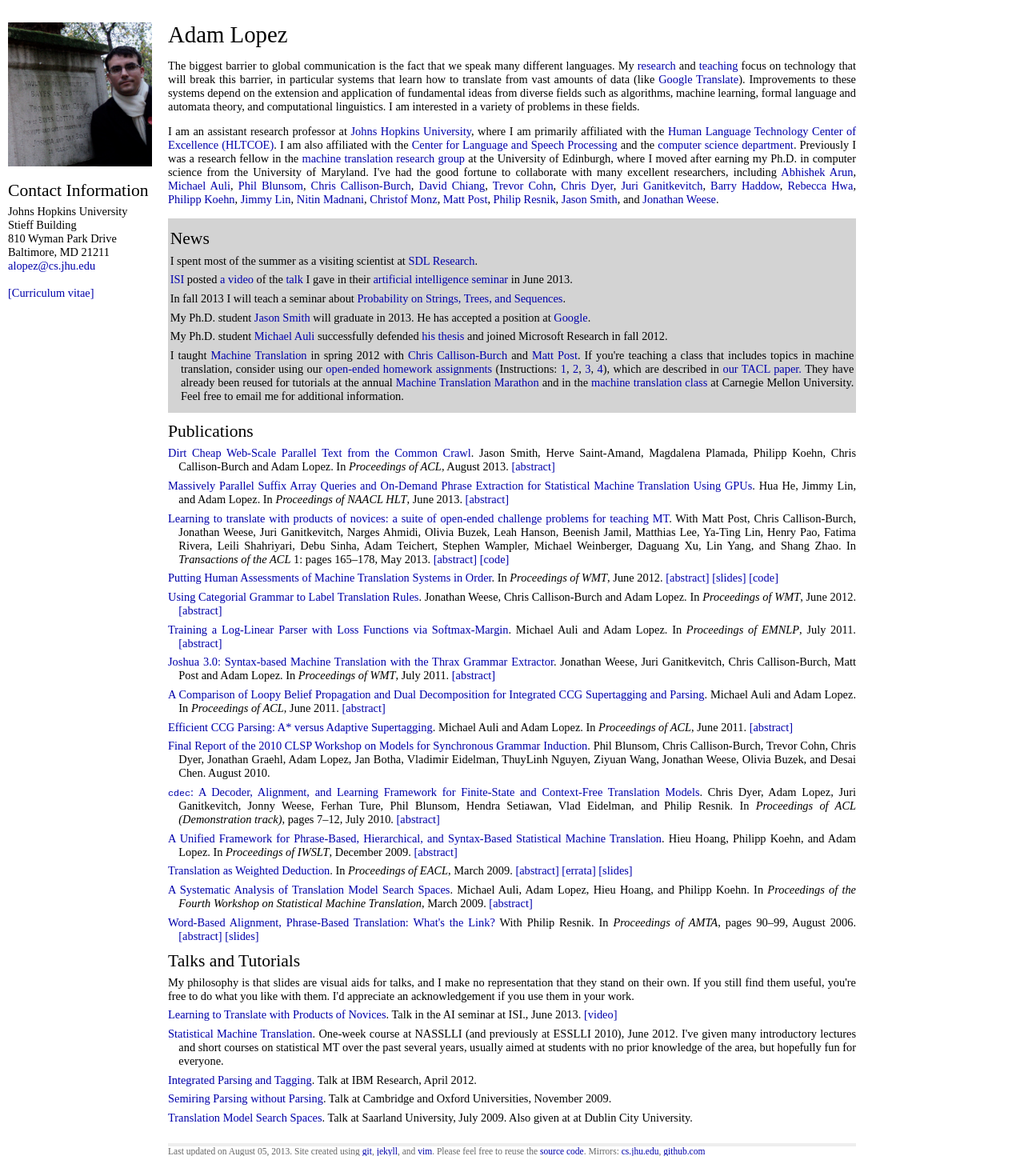
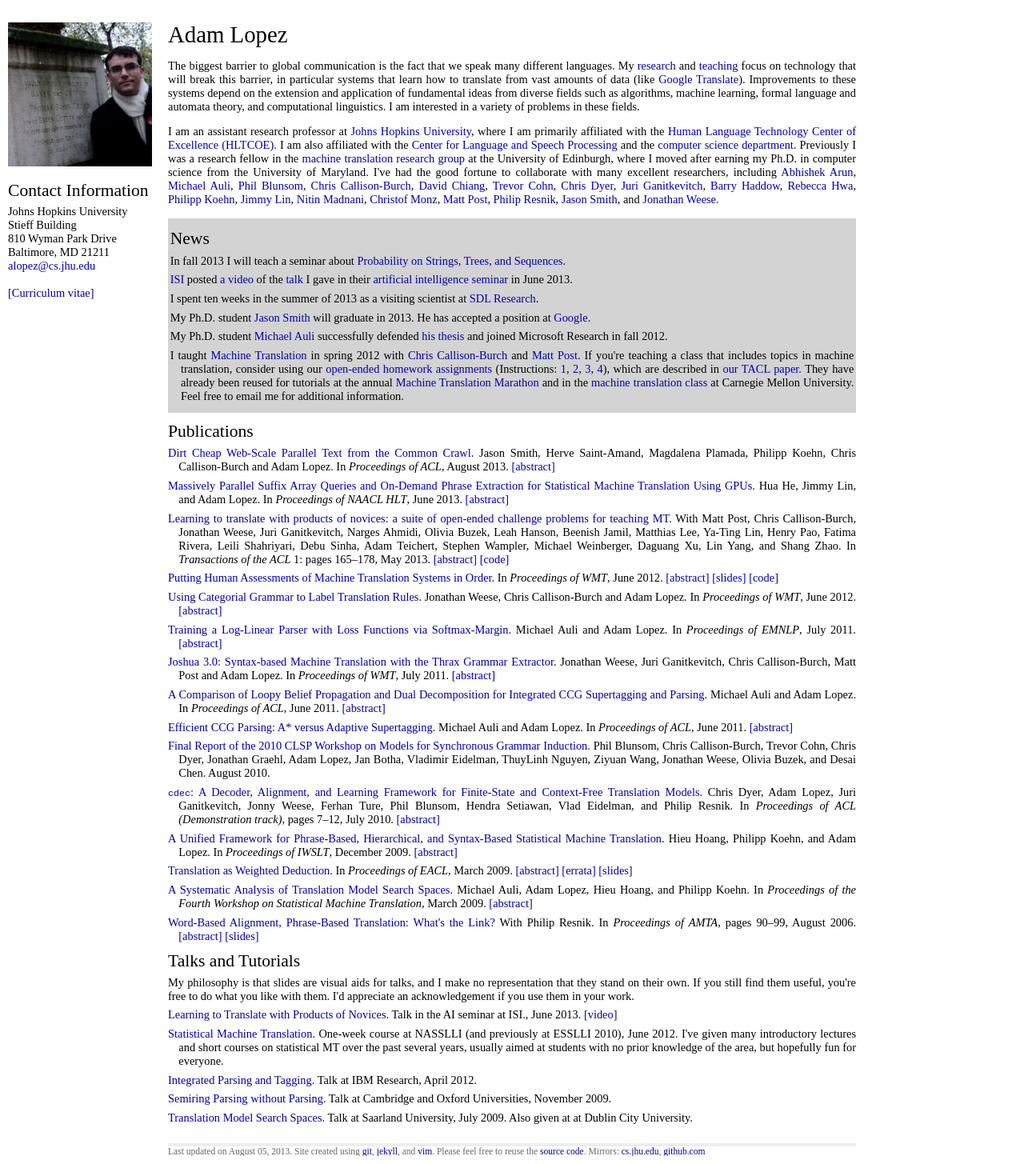
Before and after one commit to alopez/alopez.github.com, a Jekyll site: the page built from index.html, in a window 1280 px wide. Shown: the whole page at 80% size. Built offline with Jekyll 4.4.1, drawn with Linux system fonts in a browser that asks for light colours.

Commit message:
Update news

```diff
--- a/index.html
+++ b/index.html
@@ -55,12 +55,11 @@
 <div class="news">
 <h2>News</h2>
 <ul class="posts">
-  <li>I spent most of the summer as a visiting scientist at <a href="http://www.sdl.com/research/language-technology/">
-      SDL Research</a>.</li>
+  <li>In fall 2013 I will teach a seminar about <a href="https://piazza.com/jhu/fall2013/en600771/home">Probability on Strings, Trees, and Sequences</a>.</li>
   <li><a href="http://www.isi.edu">ISI</a> posted <a href="http://webcasterms1.isi.edu/mediasite/SilverlightPlayer/Default.aspx?peid=ea55185170054e13972a0ea5b932eb6c1d">a video</a>
       of the <a href="http://www.isi.edu/technology_groups/insy/events/learning_translate_products_novices_open-ended_challenge_problems_teac">talk</a>
       I gave in their <a href="http://www.isi.edu/technology_groups/insy/events">artificial intelligence seminar</a> in June 2013.
-  <li>In fall 2013 I will teach a seminar about <a href="https://piazza.com/jhu/fall2013/en600771/home">Probability on Strings, Trees, and Sequences</a>.</li>
+  <li>I spent ten weeks in the summer of 2013 as a visiting scientist at <a href="http://www.sdl.com/research/language-technology/">SDL Research</a>.</li>
   <li>My Ph.D. student <a href="http://old-site.clsp.jhu.edu/~jrsmith/">Jason Smith</a> will
       graduate in 2013. He has accepted a position at <a href="http://www.google.com">Google</a>.</li>
   <li>My Ph.D. student <a href="http://research.microsoft.com/en-us/um/people/michauli/">Michael Auli</a>
```
